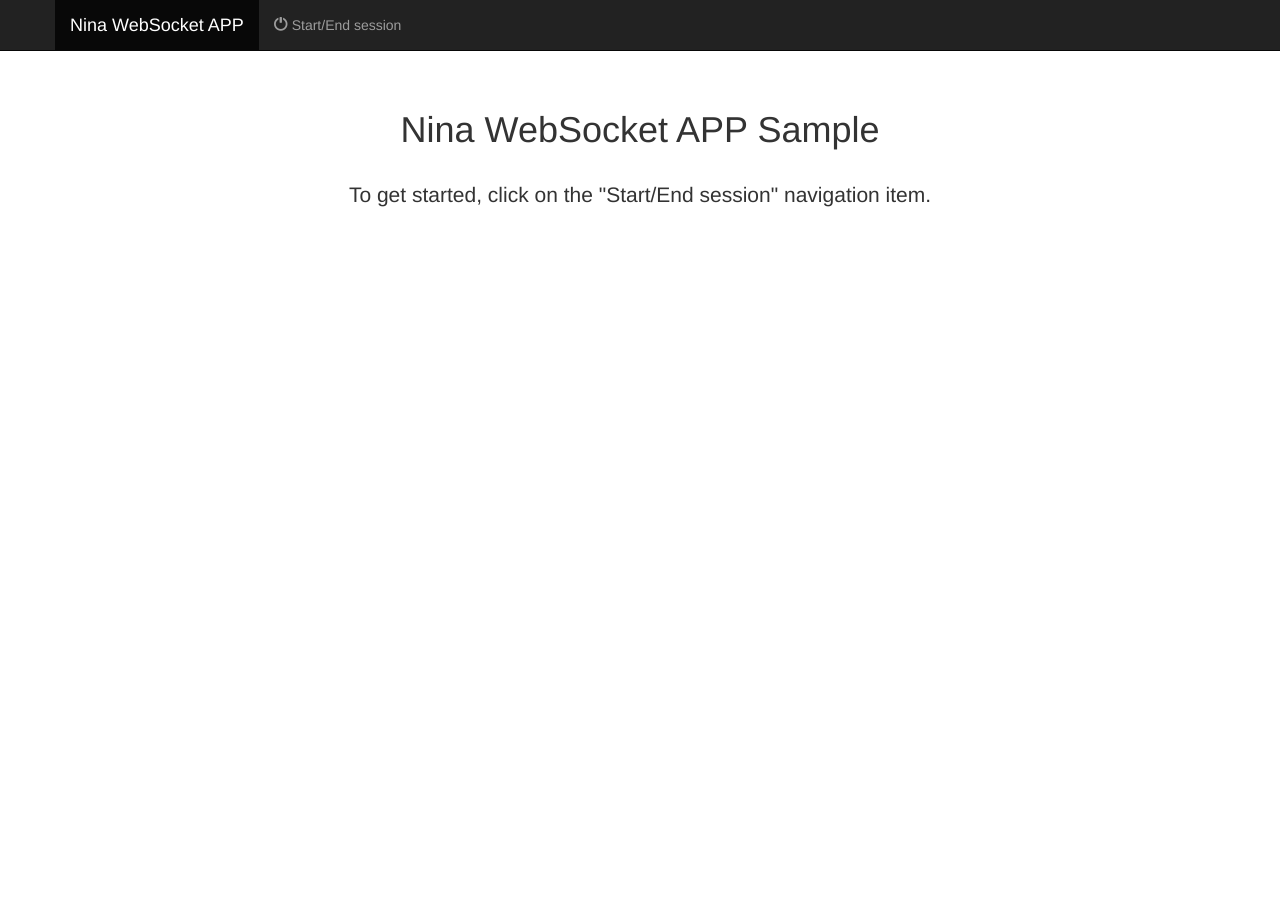
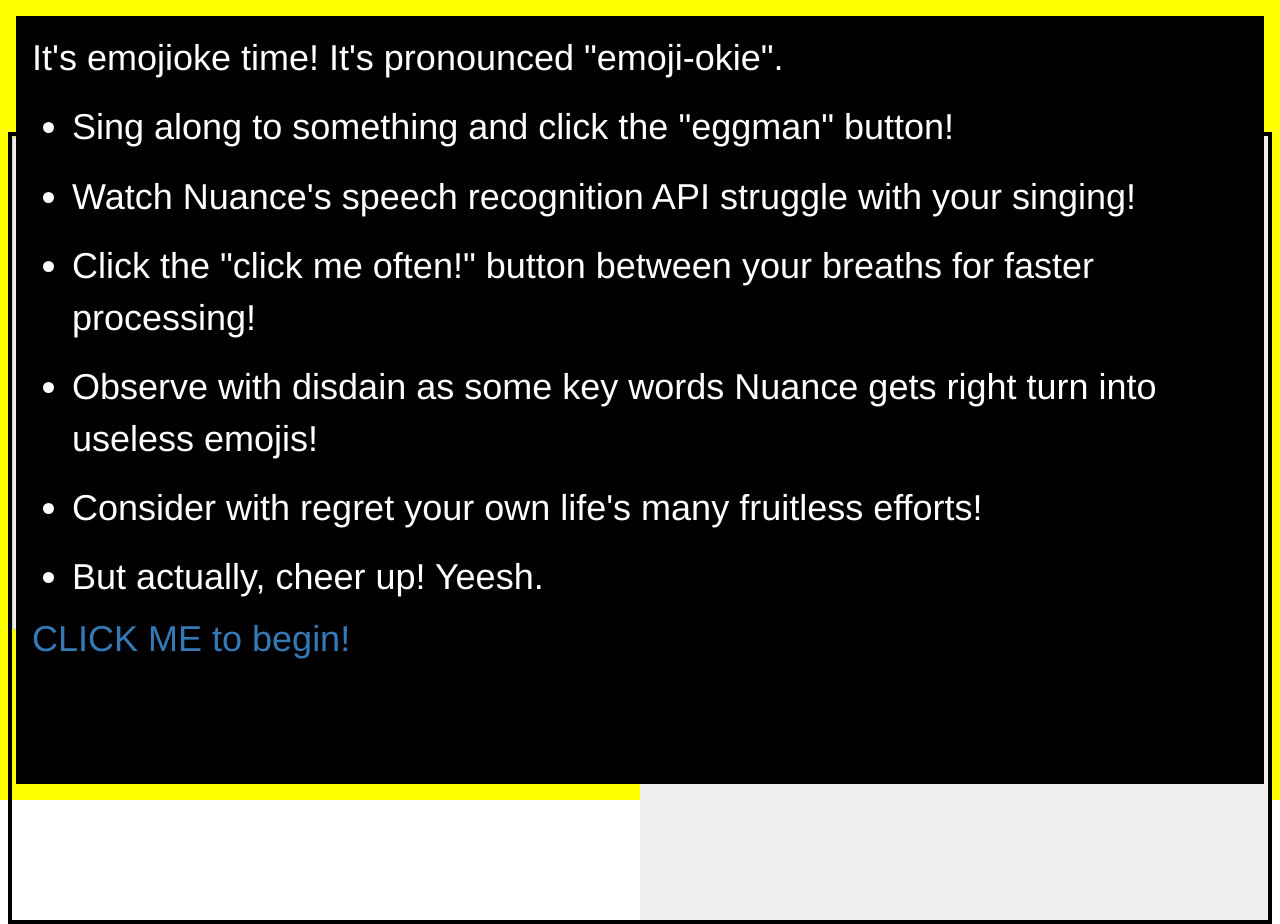
Before and after one commit to dsvoid/emojioke, a plain HTML site: page index.html in a window 1280 px wide. Before the commit the page ends 800 px from the top, so only its background shows below. Drawn offline with nearby package versions, Linux system fonts and the light colour scheme.

Commit message:
removed 'i', added UI! Yeesh!

```diff
--- a/css/style.css
+++ b/css/style.css
@@ -14,11 +14,69 @@ body {
 .emojioke_out {
   background-color:#efefef;
   float: left !important;
-  width: 49% !important;
-  min-height: 480px;
+  width: 50% !important;
+  height: 100%;
+  border:none;
+  margin:none;
+  padding:none;
+  overflow-y:scroll;
 }
 
 #emoji_results {
   font-size: 30px;
   text-align: left;
 }
+
+.lolContainer {
+  z-index: 1031;
+  position:absolute;
+  top:0;
+  left:0;
+  width:100vw;
+  height:100vh;
+  background-color:yellow;
+}
+
+.lolLeft {
+  z-index: 1032;
+  position:absolute;
+  left: 16px;
+  top: 16px;
+  width:calc(100% - 32px);
+  height:calc(100% - 32px);
+  margin:none;
+  padding:16px;
+  background-color: black;
+  color: white;
+  font-size: 36px;
+}
+
+.lolLeft li {
+  margin-top: 18px;
+}
+
+.lolCenter {
+  width: 200px;
+  height: 100px;
+  margin: 16px auto;
+}
+
+.lolButton {
+  width: 100%;
+  height: 100%;
+  text-align:center !important;
+  background-color: black !important;
+}
+
+.lolBiggerPlease {
+  font-size: 24px;
+  color: black;
+  font-weight: bold;
+}
+
+.lolBox {
+  border: 4px solid black;
+  width: calc(100% - 16px);
+  margin: 8px auto;
+  height: 792px;
+}
--- a/index.html
+++ b/index.html
@@ -91,6 +91,30 @@
                 </div>
             </div>
         </nav>
+
+        <div class="lolContainer">
+
+            <div class="lolLeft">
+                It's emojioke time! It's pronounced "emoji-okie".
+                <ul>
+                    <li>Sing along to something and click the "eggman" button!</li>
+                    <li>Watch Nuance's speech recognition API struggle with your singing!</li>
+                    <li>Click the "click me often!" button between your breaths for faster processing!</li>
+                    <li>Observe with disdain as some key words Nuance gets right turn into useless emojis!</li>
+                    <li>Consider with regret your own life's many fruitless efforts!</li>
+                    <li>But actually, cheer up! Yeesh.</li>
+                </ul>
+                <a onclick="closeTutorialStartMusic()">CLICK ME to begin!</a>
+            </div>
+
+            <div class="lolCenter">
+                <button type="button" id="breath_button" class="btn btn-primary btn-lg lolButton" onclick="startSRRecording()">I am the egg man</button>
+            </div>
+            <div class="lolBox">
+                <textarea readonly style="resize:none" class="form-control input-md emojioke_out lolBiggerPlease" rows="24" id="sr_results"></textarea>
+                <div class="emojioke_out" id="emoji_results"></div>
+            </div>
+        </div>
 
         <div class="tab-content">
 
@@ -275,8 +299,7 @@ Warp: Fastest transcription time, may be less accurate." /></span>
                     </div>
                     <button type="button" id="sr_button" class="btn btn-primary btn-lg" onclick="startSRRecording()">Start recording</button>
                     <br /><br />
-                    <textarea placeholder="Results..." readonly style="resize:none" class="form-control input-md emojioke_out" rows="20" id="sr_results"></textarea>
-                    <div class="emojioke_out" id="emoji_results"></div>
+
                 </div>
             </div>
 <!--  SPEECH RECO COMMANDS END  -->
--- a/js/emojiList.js
+++ b/js/emojiList.js
@@ -1,7 +1,6 @@
 var emojiList = {
     "naughty":"&#x1f608;",
     "cry":"&#x1F602;",
-    "i":"&#x1F440;",
     "see":"&#x1F440;",
     "eye":"&#x1F440;",
     "gun":"&#x1F52B;",
@@ -57,8 +56,9 @@ var emojiList = {
 
 function lookForEmoji(words) {
     for(i = 0; i < words.length; i++) {
+        var word = words[i].toString().toLowerCase();
         $.each(emojiList, function(key,value){
-            if (words[i].toString().toLowerCase().indexOf(key) == 0) {
+            if(word.indexOf(key) == 0) {
                 console.log(value);
                 $('#emoji_results').append(value);
                 $('#emoji_results').append(" ");
--- a/js/main.js
+++ b/js/main.js
@@ -1,3 +1,14 @@
+$(document).ready(function(){
+    console.log('autoselecting certain things, jury-rigging the UI...');
+    $('#button-start-end').click();
+    $('#sr_engine').val('MREC');
+});
+
+function closeTutorialStartMusic() {
+    $('.lolLeft').remove();
+    console.log("hey!");
+}
+
 var sHost = "nim-rd.nuance.mobi";
 var sPort = 9443;
 
--- a/js/ui.js
+++ b/js/ui.js
@@ -222,6 +222,8 @@ function ui_startSRRecording() {
             .text("Stop recording")
             .attr('onclick', 'stopSRRecording()')
             .blur();
+    $('#breath_button').html("click me often!");
+    $('#breath_button').attr('onclick', 'stopSRRecording()');
 }
 
 function ui_stopSRRecording() {
```
